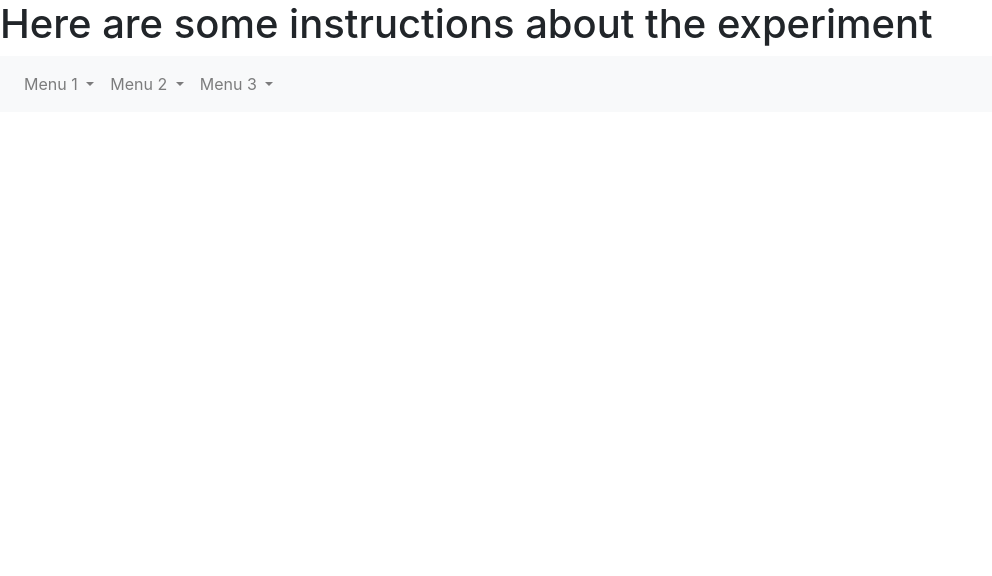
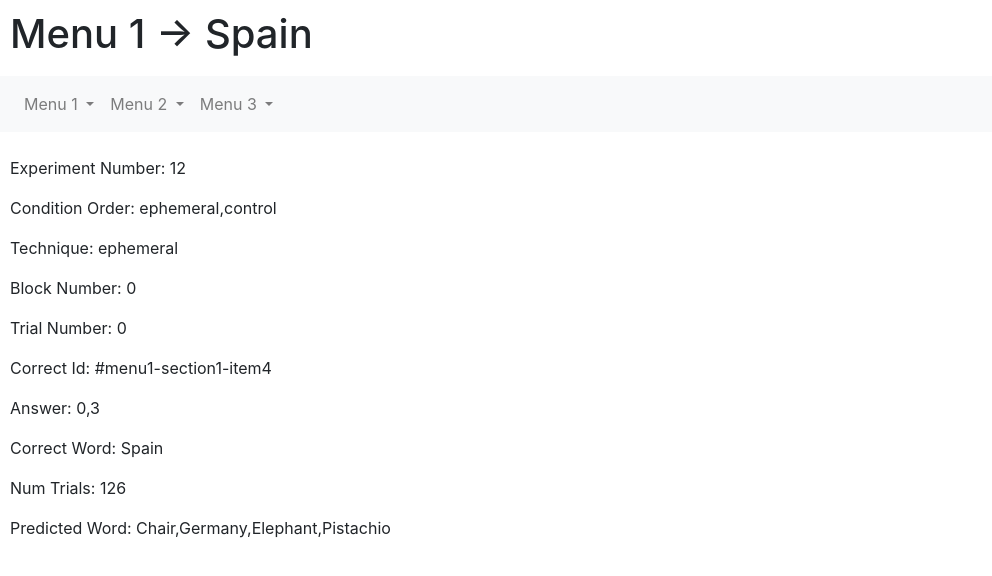
Before and after one commit to phoebewong/ephemeral-adaptation, a plain HTML site: page index.html in a window 1280 px wide. Shown: the whole page, without its empty margins (0-992 px from the left). Drawn offline with nearby package versions, Linux system fonts and the light colour scheme.

Commit message:
experimental flow working

```diff
--- a/index.html
+++ b/index.html
@@ -12,7 +12,7 @@
     <title>Ephemeral Adaptation</title>
   </head>
   <body>
-    <h1>Here are some instructions about the experiment</h1>
+    <h1 id="prompt">Here are some instructions about the experiment</h1>
 
 		<nav class="navbar navbar-expand-lg navbar-light bg-light">
 
@@ -101,16 +101,25 @@
 							<a class="dropdown-item" id="menu3-section4-item4">Default</a>
 		        </div>
 		      </li>
-
 		    </ul>
 		  </div>
 		</nav>
+		<br>
+		<p id="experiment_number">Experiment Number: </p>
+		<p id="condition_order">Condition Order: </p>
+		<p id="technique">Technique: </p>
+		<p id="block_number">Block Number: </p>
+		<p id="trial_number">Trial Number: </p>
+		<p id="correct_id">Correct ID: </p>
+		<p id="answer">Answer: </p>
+		<p id="correct_word">Correct Word: </p>
+		<p id="num_trials">Num Trials: </p>
+		<p id="predicted_words">Predicted Words: </p>
 
     <!-- jQuery first, then Popper.js, then Bootstrap JS -->
 		<script src="https://code.jquery.com/jquery-3.3.1.min.js" integrity="sha256-FgpCb/KJQlLNfOu91ta32o/NMZxltwRo8QtmkMRdAu8=" crossorigin="anonymous"></script>
     <script src="https://cdnjs.cloudflare.com/ajax/libs/popper.js/1.14.3/umd/popper.min.js" integrity="sha384-ZMP7rVo3mIykV+2+9J3UJ46jBk0WLaUAdn689aCwoqbBJiSnjAK/l8WvCWPIPm49" crossorigin="anonymous"></script>
     <script src="https://stackpath.bootstrapcdn.com/bootstrap/4.1.3/js/bootstrap.min.js" integrity="sha384-ChfqqxuZUCnJSK3+MXmPNIyE6ZbWh2IMqE241rYiqJxyMiZ6OW/JmZQ5stwEULTy" crossorigin="anonymous"></script>
-		<script type="text/javascript" src="categories.json"></script>
 		<script type="text/javascript" src="expt_generation/experiment_data.json"></script>
 		<script type="text/javascript" src="scripts.js"></script>
 	</body>
--- a/scripts.js
+++ b/scripts.js
@@ -1,28 +1,122 @@
+let exp;
+let experiment_number;
+let technique; // Either control or ephemeral
+let condition_order;
+let condition = 0;
+let block_number = 0;
+let trial_number = 0;
+let answer;
+let correct_id;
+let correct_word;
+let num_trials;
+let abrupt_onset_words = [];
+let end = 0;
+
+function init(){
   $.get({
       url: "expt_generation/experiment_data.json",
       success: function (data) {
         console.log(data);
-      var exp = data[0];
-      changeMenu(exp["experiment_blocks"]["control"][0], exp["selection_locations"][0], exp["predicted_locations"][0]);
+        let len = data.length;
+        experiment_number = Math.floor(Math.random()*len);
+        exp = data[experiment_number];
+        condition_order = exp["condition_order"];
+        num_trials = exp["predicted_locations"].length;
+        // num_trials = 4; // Test with a smaller number of trials
+        update();
       },
       error: function (err){
         console.log("error");
       }
   });
+}
 
-function changeMenu(all_words, answer, preds){
-  words = all_words["words"];
+function log(){
+  $("#experiment_number").text("Experiment Number: " + experiment_number);
+  $("#technique").text("Technique: " + technique);
+  $("#condition_order").text("Condition Order: " + condition_order);
+  $("#block_number").text("Block Number: " + block_number);
+  $("#trial_number").text("Trial Number: " + trial_number);
+  $("#correct_id").text("Correct Id: " + correct_id);
+  $("#answer").text("Answer: " + answer);
+  $("#num_trials").text("Num Trials: " + num_trials);
+  $("#correct_word").text("Correct Word: " + correct_word);
+  $("#predicted_words").text("Predicted Word: " + abrupt_onset_words);
+}
 
+function increment_numbers(){
+  $(correct_id).prop("onclick", null).off("click");
+  if(trial_number == num_trials-1){
+    trial_number = 0;
+    block_number = block_number+1;
+    if(block_number == 2){
+      block_number = 0;
+      condition = condition+1;
+      if (condition == 2){
+        console.log("END");
+        end = 1;
+      }
+    }
+  }
+  else {
+    trial_number = trial_number+1;
+  }
+  if (end !== 1){
+    update();
+  }
+}
+
+function update(){
+  technique = condition_order[condition];
+  answer = exp["selection_locations"][trial_number];
+  let menu = answer[0]+1;
+  let section = Math.floor(answer[1]/4)+1;
+  let item = (answer[1]%4)+1;
+  correct_id = "#menu" + menu + "-section" + section + "-item" + item;
+  let words = exp["experiment_blocks"][technique][block_number]["words"];
+  let correct = exp["selection_locations"][trial_number];
+  let preds = exp["predicted_locations"][trial_number];
+  abrupt_onset_words = [];
+  for (let i=0; i < preds.length; i++){
+    let word = words[preds[i][0]][preds[i][1]];
+    abrupt_onset_words.push(word);
+  }
+  correct_word = words[answer[0]][answer[1]];
+  $("#prompt").text("Menu " + menu + " -> " + correct_word);
+  change_menu(words, correct, preds);
+  log();
+  set_listener();
+}
+
+function set_listener(){
+  $(correct_id).on("click", function(){
+    console.log("clicked");
+    increment_numbers();
+  });
+}
+
+function change_menu(words, answer, preds){
   for (let i = 0; i<words.length; i++){
     for (let j = 0; j<4; j++){
       for (let k = 0; k<4; k++){
-        let id = "#menu" + (i+1) + "-section" + (j+1) + "-item" + (k+1);
+        let menu = i+1;
+        let section = j+1;
+        let item = k+1
+        let id = "#menu" + menu + "-section" + section + "-item" + item;
         let index = j*4+k;
-        $(id).text(words[i][index]);
-        if (i==answer[0] && index == answer[1]){
-          $(id).css("color","blue");
+        let word = words[i][index];
+        $(id).text(word);
+        $(id).removeClass("fading");
+        if (!(abrupt_onset_words.includes(word))){
+          if (technique === "ephemeral"){
+            $(id).addClass("fading");
           }
         }
       }
     }
   }
+}
+
+$(document).ready(function() {
+  init();
+});
--- a/style.css
+++ b/style.css
@@ -1,5 +1,9 @@
-.selected {
-  color: blue;
+h1 {
+  padding: 10px;
+}
+
+p {
+  padding-left:10px;
 }
 
 .dropdown-item{
@@ -13,7 +17,7 @@
 .fading {
   -webkit-animation-duration: 0.5s;
   -webkit-animation-name: fading;
-  animation-duration: 0.5s;
+  animation-duration: 2s;
   animation-name: fading;
 }
 @-webkit-keyframes fading {
```
Also changed, not shown: README.md. Lines whose indentation alone changed are shown as unchanged.
